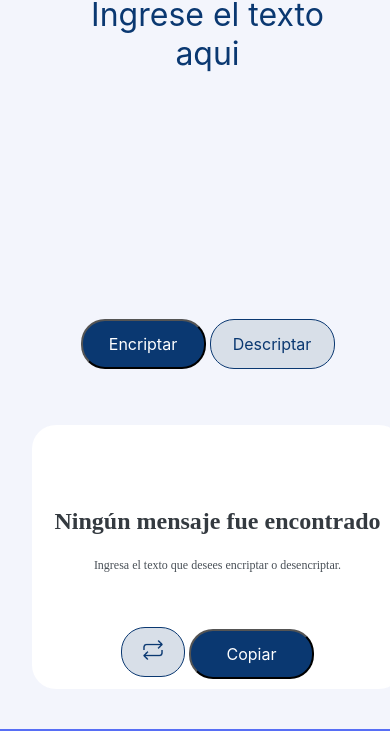
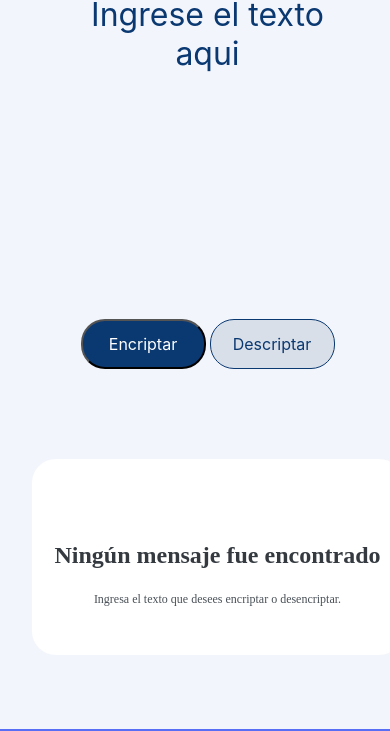
Before and after one commit to michael-angulo/encrypt-decrypt, a plain HTML site: page index.html in a window 390 px wide. Shown: the part 110-841 px from the top of the page. Drawn offline with Linux system fonts and the light colour scheme.

Commit message:
Repair css format
Repair css format web site and mobile,

```diff
--- a/css/style.css
+++ b/css/style.css
@@ -50,6 +50,7 @@
 }
 
 .message {
+
     align-content: center;
     text-align: center;
     display: block;
@@ -105,7 +106,7 @@ textarea:-ms-input-placeholder {
 
 .frame-result {
 
-	height: 100%;
+	height: 500px;
 	background-color: #FFFFFF;
 	border-radius: 24px;
 	width: 100%;
@@ -115,9 +116,8 @@ textarea:-ms-input-placeholder {
 #result {
 
 	background-color: #FFFFFF;
-	min-height: 80px;
-	height: 100%;
-    width: 90%;
+	height: 70%;
+	width: 90%;
     align-content: center;
     padding-top: 0px;
     margin-right: 10%;
@@ -213,6 +213,14 @@ button  {
 	color: #0A3871;
 }
 
+.copy-buttons {
+
+	width: 100%;
+	display: inline-block;
+	padding-top: 100px;
+	text-align: center;
+
+}
 
 .btnOutIn {
 
@@ -227,9 +235,13 @@ button  {
 	height: 20px;
 }
 
-/*Social links*/
 
 
+.hidden {
+    display: none;
+}
+
+/*Social links*/
 
 .social-links {
 
@@ -304,8 +316,9 @@ button  {
 	}
 
 	.frame-result {
-		min-height: 200px;
+		height: 100%;
 	}
+
 
 	.hidden-background {
     display: none;
@@ -315,6 +328,13 @@ button  {
 		margin-top: 2em;
 	}
 
+	.copy-buttons {
+
+		padding-top: 0px;
+
+
+	}
+
 	.social-links {
 
 		position: relative; /* esto hace que el footer se coloque siempre abajo */
--- a/index.html
+++ b/index.html
@@ -30,9 +30,9 @@
 							<p class="textNotFound">Ningún mensaje fue encontrado</p>
 							<p class="textEnterText">Ingresa el texto que desees encriptar o desencriptar.</p>
 						</div>
-						<div class="form-group buttons">
-							<button onclick="outputToInput()" class ="btnOutIn"><img id=img-outin src="images/icons/out-in.png" alt="Copiar a texto de entrada"></button>
-							<button onclick="copyToClipboard()" class = "btnCopy"><em>Copiar</em></button>
+						<div class="copy-buttons">
+							<button onclick="outputToInput()" class ="btnOutIn hidden"><img id=img-outin src="images/icons/out-in.png" alt="Copiar a texto de entrada"></button>
+							<button onclick="copyToClipboard()" class = "btnCopy hidden"><em>Copiar</em></button>
 						</div>
 					</div>
 			</div>
--- a/js/script.js
+++ b/js/script.js
@@ -21,6 +21,8 @@ function encrypt() {
 	document.getElementById("result").innerText = result;
 	document.getElementById("result").classList.remove("hidden-background");
 	document.querySelector('.noText').style.display = 'none';
+	document.querySelector('.btnCopy').classList.remove('hidden');
+    document.querySelector('.btnOutIn').classList.remove('hidden');
 
     }
 }
@@ -48,6 +50,8 @@ function decrypt() {
 	document.getElementById("result").innerText = result;
 	document.getElementById("result").classList.remove("hidden-background");
 	document.querySelector('.noText').style.display = 'none';
+	document.querySelector('.btnCopy').classList.remove('hidden');
+    document.querySelector('.btnOutIn').classList.remove('hidden');
     }
 }
 
```
